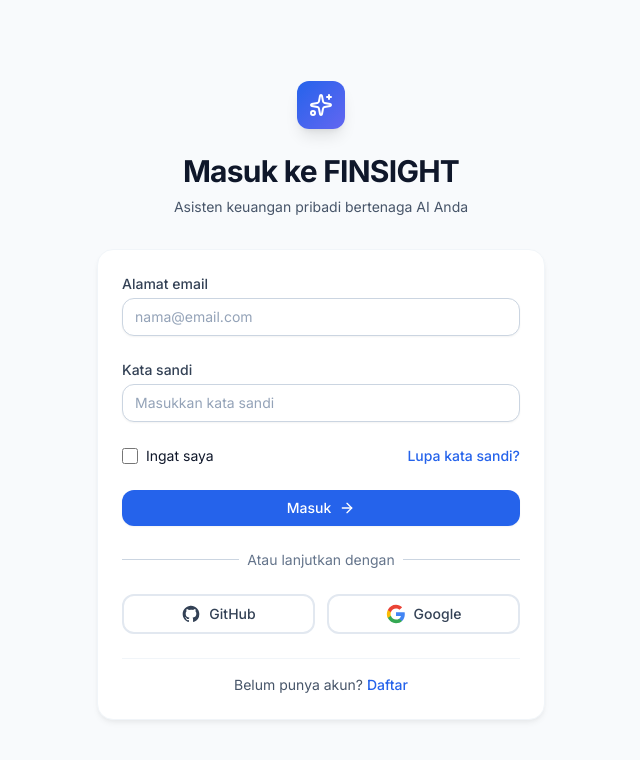
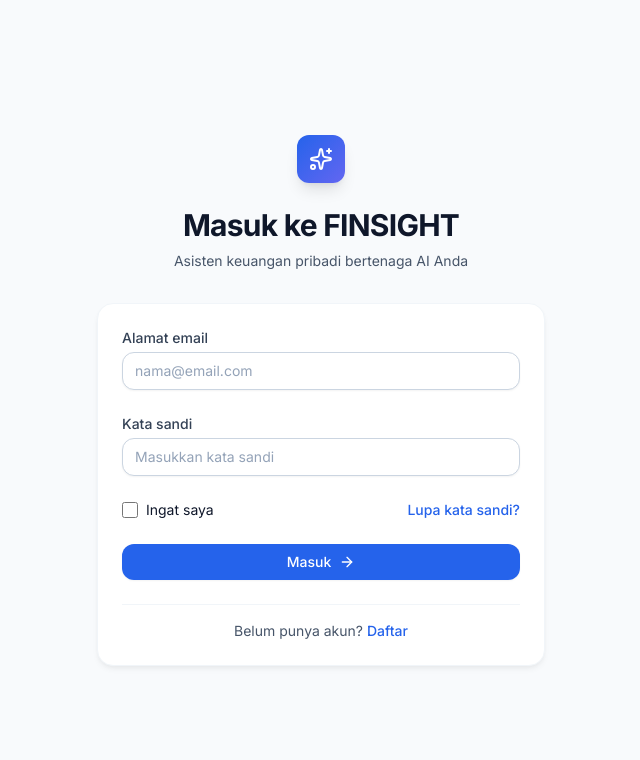
Before and after one commit to Finsight-CC26-PSU113/finsight-frontend, a React (Vite) app: page /login in a window 1280 px wide. Shown: the top 760 px of the page, without its empty margins (319-959 px from the left). Built offline with nearby package versions, Linux system fonts and the light colour scheme; no server answers.

Commit message:
feat: implement onboarding survey modal and application context for risk profile management

```diff
--- a/src/components/onboarding/OnboardingSurveyModal.jsx
+++ b/src/components/onboarding/OnboardingSurveyModal.jsx
@@ -4,6 +4,13 @@
 import { Button } from '../ui/Button';
 import { RiskQuestionCard } from './RiskQuestionCard';
 import { ShieldCheck, Target, TrendingUp, CheckCircle2 } from 'lucide-react';
+import { useAppContext } from '../../context/AppContext';
+
+const scoreToRiskLevel = (score) => {
+  if (score <= 13) return 'low';
+  if (score <= 19) return 'medium';
+  return 'high';
+};
 
 const riskQuestions = [
   {
@@ -73,6 +80,7 @@
 ];
 
 export const OnboardingSurveyModal = ({ isOpen, onComplete }) => {
+  const { saveRiskProfile } = useAppContext();
   const [step, setStep] = useState(1);
   const [answers, setAnswers] = useState({});
 
@@ -117,6 +125,13 @@
     localStorage.setItem('onboarding_desc', riskDesc);
     localStorage.setItem('show_onboarding_popup', 'true');
     localStorage.removeItem('needs_onboarding_survey');
+
+    // Persist to backend (non-blocking — survey still completes if offline).
+    saveRiskProfile({
+      score: totalScore,
+      risk_level: scoreToRiskLevel(totalScore),
+      answers,
+    }).catch(() => {});
 
     if (onComplete) {
       onComplete();
--- a/src/context/AppContext.jsx
+++ b/src/context/AppContext.jsx
@@ -844,6 +844,30 @@
     return updatedUser;
   };
 
+  // ---------------------------------------------------------------------------
+  // Risk profile (onboarding questionnaire)
+  // ---------------------------------------------------------------------------
+
+  const saveRiskProfile = async ({ score, risk_level, answers }) => {
+    const token = authToken || getStoredAuthSession().token;
+    if (!token) throw new Error("Anda harus masuk terlebih dahulu");
+
+    const response = await apiRequest("/api/risk-profile", {
+      method: "POST",
+      token,
+      body: JSON.stringify({ score, risk_level, answers }),
+    });
+    return response?.data?.profile || null;
+  };
+
+  const fetchRiskProfile = async () => {
+    const token = authToken || getStoredAuthSession().token;
+    if (!token) throw new Error("Anda harus masuk terlebih dahulu");
+
+    const response = await apiRequest("/api/risk-profile", { token });
+    return response?.data?.profile || null;
+  };
+
   return (
     <AppContext.Provider
       value={{
@@ -899,6 +923,8 @@
         register,
         logout,
         updateProfile,
+        saveRiskProfile,
+        fetchRiskProfile,
         editTx,
         openEditTxModal,
       }}
--- a/src/pages/LoginPage.jsx
+++ b/src/pages/LoginPage.jsx
@@ -86,34 +86,6 @@
             </div>
           </form>
 
-          <div className="mt-6">
-            <div className="relative">
-              <div className="absolute inset-0 flex items-center">
-                <div className="w-full border-t border-slate-300" />
-              </div>
-              <div className="relative flex justify-center text-sm">
-                <span className="px-2 bg-white text-slate-500">Atau lanjutkan dengan</span>
-              </div>
-            </div>
-
-            <div className="mt-6 grid grid-cols-2 gap-3">
-              <Button variant="outline" fullWidth>
-                <svg className="w-5 h-5 mr-2" fill="currentColor" viewBox="0 0 24 24">
-                  <path fillRule="evenodd" d="M12 2C6.477 2 2 6.484 2 12.017c0 4.425 2.865 8.18 6.839 9.504.5.092.682-.217.682-.483 0-.237-.008-.868-.013-1.703-2.782.605-3.369-1.343-3.369-1.343-.454-1.158-1.11-1.466-1.11-1.466-.908-.62.069-.608.069-.608 1.003.07 1.531 1.032 1.531 1.032.892 1.53 2.341 1.088 2.91.832.092-.647.35-1.088.636-1.338-2.22-.253-4.555-1.113-4.555-4.951 0-1.093.39-1.988 1.029-2.688-.103-.253-.446-1.272.098-2.65 0 0 .84-.27 2.75 1.026A9.564 9.564 0 0112 6.844c.85.004 1.705.115 2.504.337 1.909-1.296 2.747-1.027 2.747-1.027.546 1.379.202 2.398.1 2.651.64.7 1.028 1.595 1.028 2.688 0 3.848-2.339 4.695-4.566 4.943.359.309.678.92.678 1.855 0 1.338-.012 2.419-.012 2.747 0 .268.18.58.688.482A10.019 10.019 0 0022 12.017C22 6.484 17.522 2 12 2z" clipRule="evenodd" />
-                </svg>
-                GitHub
-              </Button>
-              <Button variant="outline" fullWidth>
-                <svg className="w-5 h-5 mr-2" viewBox="0 0 24 24">
-                  <path d="M22.56 12.25c0-.78-.07-1.53-.2-2.25H12v4.26h5.92c-.26 1.37-1.04 2.53-2.21 3.31v2.77h3.57c2.08-1.92 3.28-4.74 3.28-8.09z" fill="#4285F4" />
-                  <path d="M12 23c2.97 0 5.46-.98 7.28-2.66l-3.57-2.77c-.98.66-2.23 1.06-3.71 1.06-2.86 0-5.29-1.93-6.16-4.53H2.18v2.84C3.99 20.53 7.7 23 12 23z" fill="#34A853" />
-                  <path d="M5.84 14.09c-.22-.66-.35-1.36-.35-2.09s.13-1.43.35-2.09V7.07H2.18C1.43 8.55 1 10.22 1 12s.43 3.45 1.18 4.93l2.85-2.22.81-.62z" fill="#FBBC05" />
-                  <path d="M12 5.38c1.62 0 3.06.56 4.21 1.64l3.15-3.15C17.45 2.09 14.97 1 12 1 7.7 1 3.99 3.47 2.18 7.07l3.66 2.84c.87-2.6 3.3-4.53 6.16-4.53z" fill="#EA4335" />
-                </svg>
-                Google
-              </Button>
-            </div>
-          </div>
 
           <div className="mt-6 text-center pt-4 border-t border-slate-100">
             <p className="text-sm text-slate-600">
--- a/src/pages/OnboardingPage.jsx
+++ b/src/pages/OnboardingPage.jsx
@@ -4,6 +4,13 @@
 import { Button } from "../components/ui/Button";
 import { useNavigate } from "react-router-dom";
 import { ShieldCheck, Target, TrendingUp, CheckCircle2, Sparkles } from "lucide-react";
+import { useAppContext } from "../context/AppContext";
+
+const scoreToRiskLevel = (score) => {
+  if (score <= 13) return "low";
+  if (score <= 19) return "medium";
+  return "high";
+};
 
 const riskQuestions = [
   {
@@ -74,6 +81,7 @@
 
 export const OnboardingPage = () => {
   const navigate = useNavigate();
+  const { saveRiskProfile } = useAppContext();
 
   const [step, setStep] = useState(1);
   const [answers, setAnswers] = useState({});
@@ -92,6 +100,14 @@
     localStorage.setItem("onboarding_desc", riskDesc);
     localStorage.setItem("show_onboarding_popup", "true");
     localStorage.removeItem("needs_onboarding_survey");
+
+    // Persist to backend (non-blocking — onboarding still completes if offline).
+    saveRiskProfile({
+      score: totalScore,
+      risk_level: scoreToRiskLevel(totalScore),
+      answers,
+    }).catch(() => {});
+
     navigate("/");
   };
 
```
